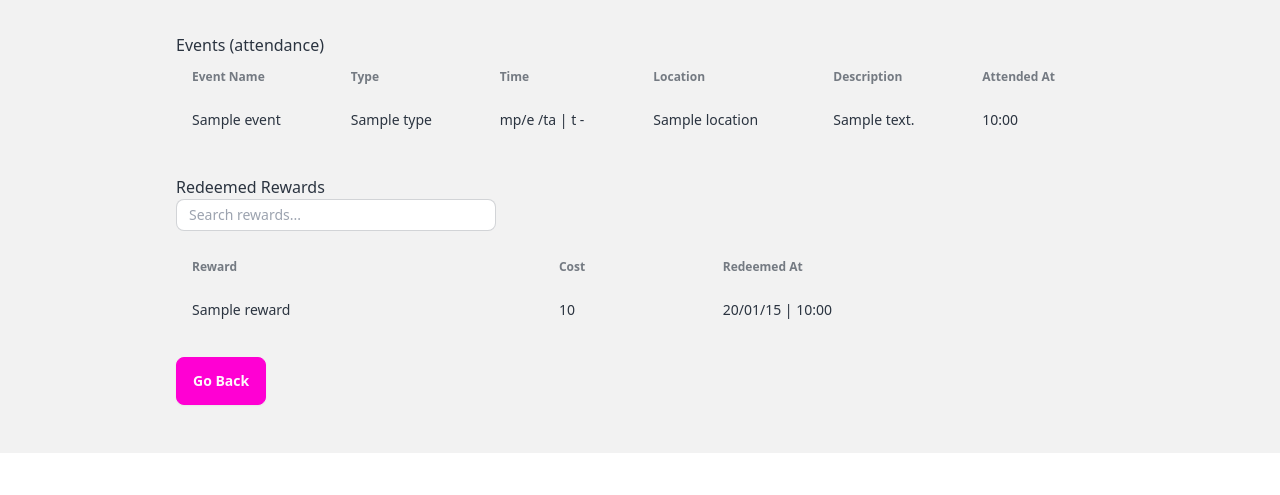
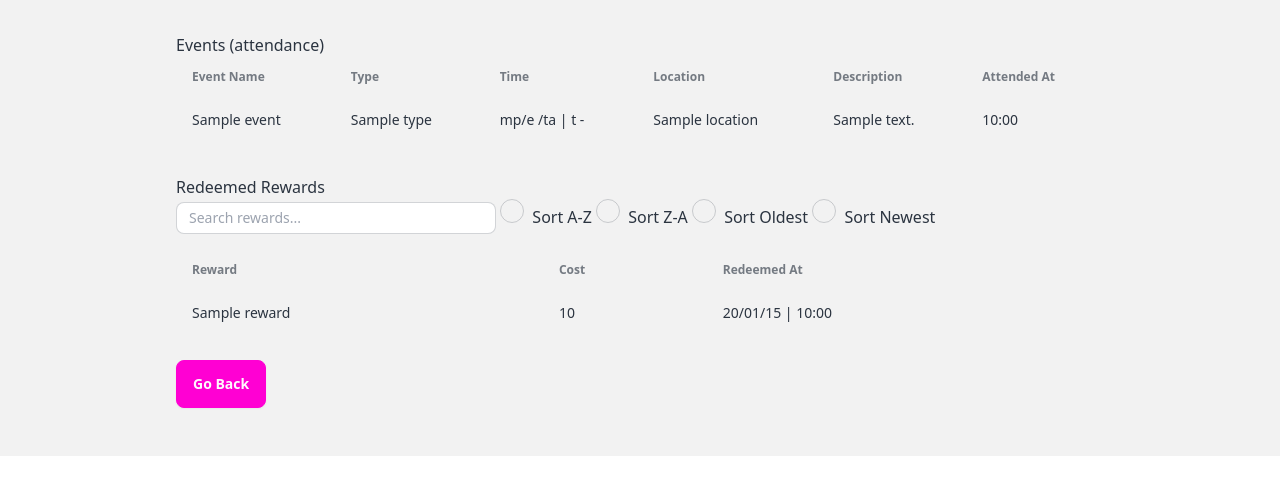
Before and after one commit to EAST-Student-Incentive-System/App, a Flask app: template App/templates/student_history.html in a window 1280 px wide. Shown: the part 280-775 px from the top of the page. Run offline with Flask 3, Linux system fonts and the light colour scheme; the template is opened without the code that fills it: most values are stand-ins (such as "Sample title", 1, 10 or a date in 2020); some libraries are stand-ins or nearby versions.

Commit message:
Added table controls for rewards and jittered reward creation to better show sorting

```diff
--- a/App/controllers/initialize.py
+++ b/App/controllers/initialize.py
@@ -1,3 +1,5 @@
+from time import time
+
 from .user import create_user
 from .badge import awardTestBadge, createBadge
 from App.database import db
@@ -95,6 +97,10 @@ def initialize():
                 join_event(bob_obj.id, event.id)
                 log_attendance(bob_obj.id, event.id)
                 print(f'Bob attended event: {event.id} - {event.name}')
+                # We want the times to be different for demonstration purposes, so we can show the student history page with events attended at different times. This will help demonstrate the sorting and display of events on the student history page. In production, you would typically log attendance with the actual time of attendance rather than setting it to a random time.
+                sleep_time = random.randint(1, 20)  # Random sleep time between 1 and 20 seconds
+                print(f'Sleeping for {sleep_time} seconds to create different timestamps for attendance...')
+                time.sleep(sleep_time)
             else:
                 print(f'Failed to create event: {event}')
 
--- a/App/templates/student_history.html
+++ b/App/templates/student_history.html
@@ -144,8 +144,16 @@
     <section>
       <h3 class="section-heading">Redeemed Rewards</h3>
       <section class="mb-4">
-        <div class="form-control w-full max-w-xs">
+        <div class="table-controls">
           <input type="text" id="rewardSearch" placeholder="Search rewards..." class="input input-bordered input-sm w-full max-w-xs" onkeyup="filterTable('rewardSearch', 'data-table')">
+          <input type="radio" id="rewardSortAsc" name="rewardSort" class="radio" onchange="sortTable('data-table', 0, 'asc')">
+          <label for="rewardSortAsc" class="ml-1">Sort A-Z</label>
+          <input type="radio" id="rewardSortDesc" name="rewardSort" class="radio" onchange="sortTable('data-table', 0, 'desc')">
+          <label for="rewardSortDesc" class="ml-1">Sort Z-A</label>
+          <input type="radio" id="rewardSortDateAsc" name="rewardSort" class="radio" onchange="sortTable('data-table', 2, 'asc')">
+          <label for="rewardSortDateAsc" class="ml-1">Sort Oldest</label>
+          <input type="radio" id="rewardSortDateDesc" name="rewardSort" class="radio" onchange="sortTable('data-table', 2, 'desc')">
+          <label for="rewardSortDateDesc" class="ml-1">Sort Newest</label>
         </div>
         <script>
           function filterTable(inputId, tableClass) {
@@ -165,11 +173,35 @@
               rows[i].style.display = match ? "" : "none";
             }
           }
+          function sortTable(tableClass, columnIndex, order) {
+            const table = document.getElementById('rewardTable');
+            const rowsArray = Array.from(table.rows).slice(1);
+            switch (columnIndex) {
+              case 0: // Name column
+                rowsArray.sort((a, b) => {
+                  const cellA = a.cells[columnIndex].textContent.trim().toLowerCase();
+                  const cellB = b.cells[columnIndex].textContent.trim().toLowerCase();
+                  console.log(`Comparing "${cellA}" to "${cellB}"`);
+                  if (cellA < cellB) return order === 'asc' ? -1 : 1;
+                  if (cellA > cellB) return order === 'asc' ? 1 : -1;
+                  return 0;
+                });
+                break;
+              case 2: // Redeemed At column
+                rowsArray.sort((a, b) => {
+                  const dateA = new Date(a.cells[columnIndex].getAttribute('data-date'));
+                  const dateB = new Date(b.cells[columnIndex].getAttribute('data-date'));
+                  return order === 'asc' ? dateA - dateB : dateB - dateA;
+                });
+                break;
+            }
+            rowsArray.forEach(row => table.appendChild(row));
+          }
         </script>
       </section>
+      <div class="overflow-x-auto">
       {% if history.rewards|length > 0 %}
-        <div class="overflow-x-auto">
-          <table class="table w-full table- data-table">
+          <table class="table w-full table- data-table" id="rewardTable">
             <thead><tr><th>Reward</th><th>Cost</th><th>Redeemed At</th></tr></thead>
             <tbody>
               {% for entry in history.rewards %}
```
